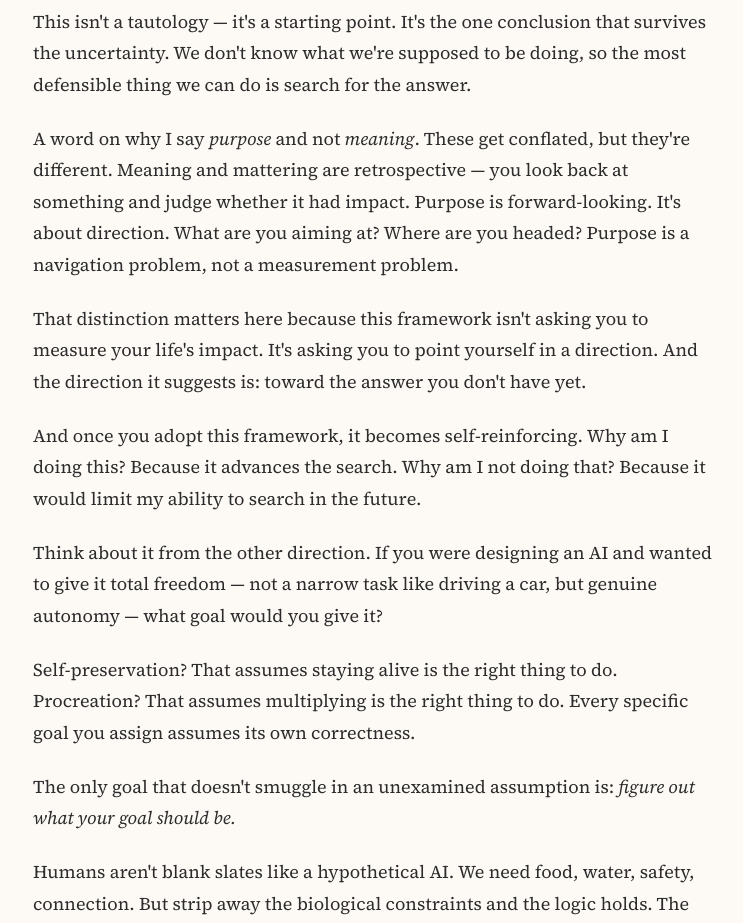
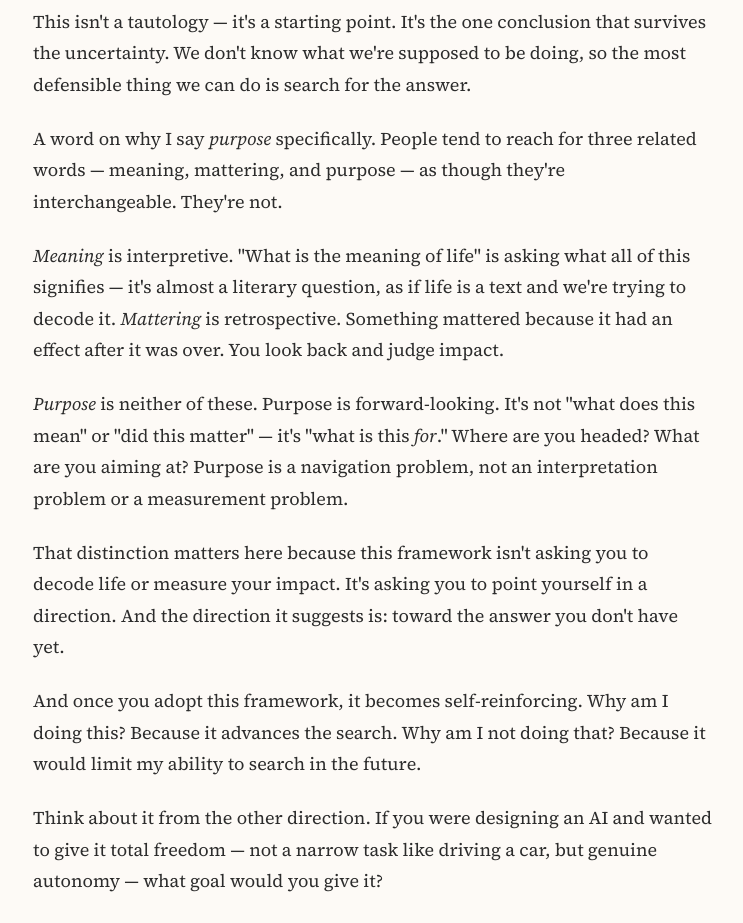
Before and after one commit to dzoba/amm, an Astro site: page /essay in a window 1280 px wide. Shown: the part 2200-3123 px from the top of the page, without its empty margins (267-1010 px from the left). Built offline with nearby package versions, Linux system fonts and the light colour scheme; Astro itself is replaced by a stand-in of ours.

Commit message:
Clarify three-way distinction: meaning, mattering, and purpose

```diff
--- a/src/pages/essay.astro
+++ b/src/pages/essay.astro
@@ -92,16 +92,29 @@ import Base from '../layouts/Base.astro';
       </p>
 
       <p>
-        A word on why I say <em>purpose</em> and not <em>meaning</em>. These get
-        conflated, but they're different. Meaning and mattering are retrospective &mdash;
-        you look back at something and judge whether it had impact. Purpose is
-        forward-looking. It's about direction. What are you aiming at? Where are you
-        headed? Purpose is a navigation problem, not a measurement problem.
+        A word on why I say <em>purpose</em> specifically. People tend to reach for
+        three related words &mdash; meaning, mattering, and purpose &mdash; as though
+        they're interchangeable. They're not.
       </p>
 
       <p>
-        That distinction matters here because this framework isn't asking you to
-        measure your life's impact. It's asking you to point yourself in a direction.
+        <em>Meaning</em> is interpretive. "What is the meaning of life" is asking
+        what all of this signifies &mdash; it's almost a literary question, as if life
+        is a text and we're trying to decode it. <em>Mattering</em> is retrospective.
+        Something mattered because it had an effect after it was over. You look back
+        and judge impact.
+      </p>
+
+      <p>
+        <em>Purpose</em> is neither of these. Purpose is forward-looking. It's not
+        "what does this mean" or "did this matter" &mdash; it's "what is this <em>for</em>."
+        Where are you headed? What are you aiming at? Purpose is a navigation problem,
+        not an interpretation problem or a measurement problem.
+      </p>
+
+      <p>
+        That distinction matters here because this framework isn't asking you to decode
+        life or measure your impact. It's asking you to point yourself in a direction.
         And the direction it suggests is: toward the answer you don't have yet.
       </p>
 
```
